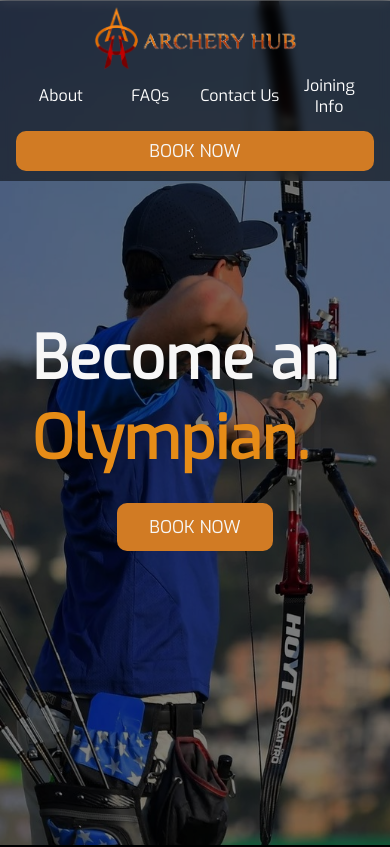
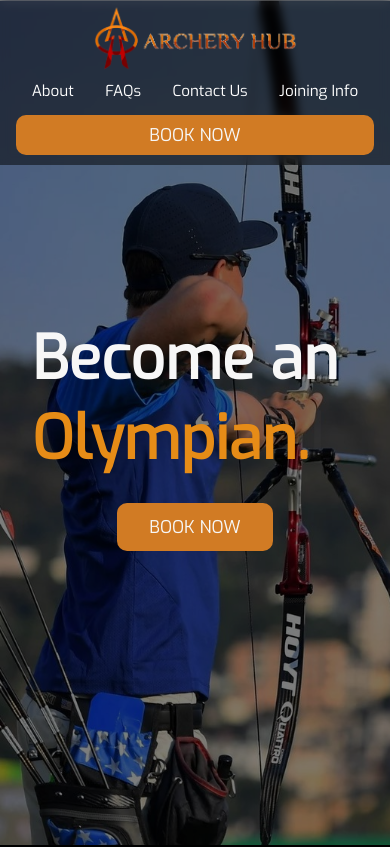
Before and after one commit to yasserelsaid/react-archery-hub, a React (Create React App) app: page / in a window 390 px wide. Shown: the top 847 px of the page. Built offline with nearby package versions, Linux system fonts and the light colour scheme.

Commit message:
Minor styling improvements

```diff
--- a/src/components/AboutInfo/AboutInfo.module.css
+++ b/src/components/AboutInfo/AboutInfo.module.css
@@ -25,6 +25,9 @@
 }
 
 @media screen and (max-width: 768px) {
+  .AboutInfo h1 {
+    text-align: center;
+  }
   .InfoContent {
     display: block;
   }
--- a/src/components/NavBar/NavigationItems/NavigationItem/NavigationItem.module.css
+++ b/src/components/NavBar/NavigationItems/NavigationItem/NavigationItem.module.css
@@ -1,7 +1,7 @@
 .NavigationItem a {
   padding: 0.75rem 1.25rem;
   margin: 0 0.25rem;
-  font-size: 1rem;
+  font-size: 0.95rem;
   transition: all 0.2s ease-in-out;
 }
 
@@ -13,9 +13,6 @@
 }
 
 @media screen and (max-width: 768px) {
-  .NavigationItem {
-    width: 30%;
-  }
   .NavigationItem a {
     display: block;
     padding: 0.3rem 0;
--- a/src/components/NavBar/NavigationItems/NavigationItems.module.css
+++ b/src/components/NavBar/NavigationItems/NavigationItems.module.css
@@ -32,7 +32,7 @@
     justify-content: space-around;
     text-align: center;
     width: 100%;
-    margin-bottom: 0.25rem;
+    margin: 0.4rem 0 0.25rem 0;
   }
   .NavRight a.Btn {
     display: block;
--- a/src/components/Reservation/Calendar/Calendar.js
+++ b/src/components/Reservation/Calendar/Calendar.js
@@ -11,6 +11,7 @@ class Calendar extends Component {
     showError: false,
     calendar: {},
   };
+  _isMounted = false;
   selectedTimeslot = null;
   displayedLocation = null;
   selectTimeslotHandler = (allTimeslots, lastSelectedTimeslot) => {
@@ -24,11 +25,19 @@ class Calendar extends Component {
     } else {
       this.setState({ showError: true });
       setTimeout(() => {
-        this.setState({ showError: false });
+        if (this._isMounted) {
+          this.setState({ showError: false });
+        }
       }, 3000);
     }
   };
+
+  componentWillUnmount() {
+    this._isMounted = false;
+  }
+
   componentDidMount() {
+    this._isMounted = true;
     if (this.props.location === 'west') {
       this.displayedLocation = 'ALSSON-NEW GIZA';
       const west = {
--- a/src/components/Showcase/Showcase.module.css
+++ b/src/components/Showcase/Showcase.module.css
@@ -23,6 +23,6 @@
 
 @media screen and (max-width: 768px) {
   .Showcase {
-    margin-top: -180px;
+    margin-top: -164px;
   }
 }
--- a/src/containers/FAQs/FAQs.module.css
+++ b/src/containers/FAQs/FAQs.module.css
@@ -2,10 +2,6 @@
   padding: 20px;
   background: var(--light-color);
   color: #333;
-}
-
-.FAQs h2 {
-  text-align: center;
 }
 
 .MoreQuestions {
@@ -16,3 +12,8 @@
 .Answer a:hover {
   color: #b16416;
 }
+@media screen and (max-width: 768px) {
+  .FAQs h2 {
+    text-align: center;
+  }
+}
```
